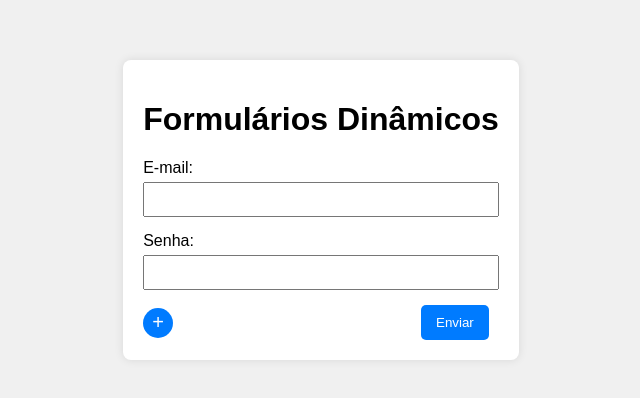
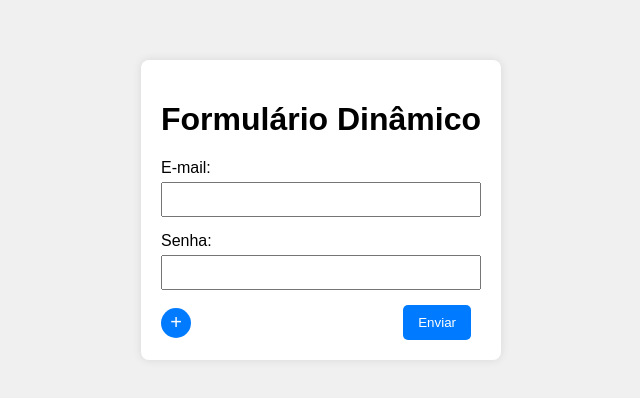
Before and after one commit to alanbraulio/formulario-dinamico, a plain HTML site: page index.html in a window 1280 px wide. Shown: the part 190-588 px from the top of the page, without its empty margins (319-959 px from the left). Drawn offline with Linux system fonts and the light colour scheme.

Commit message:
removing changing title

```diff
--- a/index.html
+++ b/index.html
@@ -9,7 +9,7 @@
 <body>
     <div class="container">
         <form id="dynamicForm">
-            <h1>Formulários Dinâmicos</h1>
+            <h1>Formulário Dinâmico</h1>
             <div class="input-group">
                 <label for="email">E-mail:</label>
                 <input type="email" id="email" name="email" required>
```
